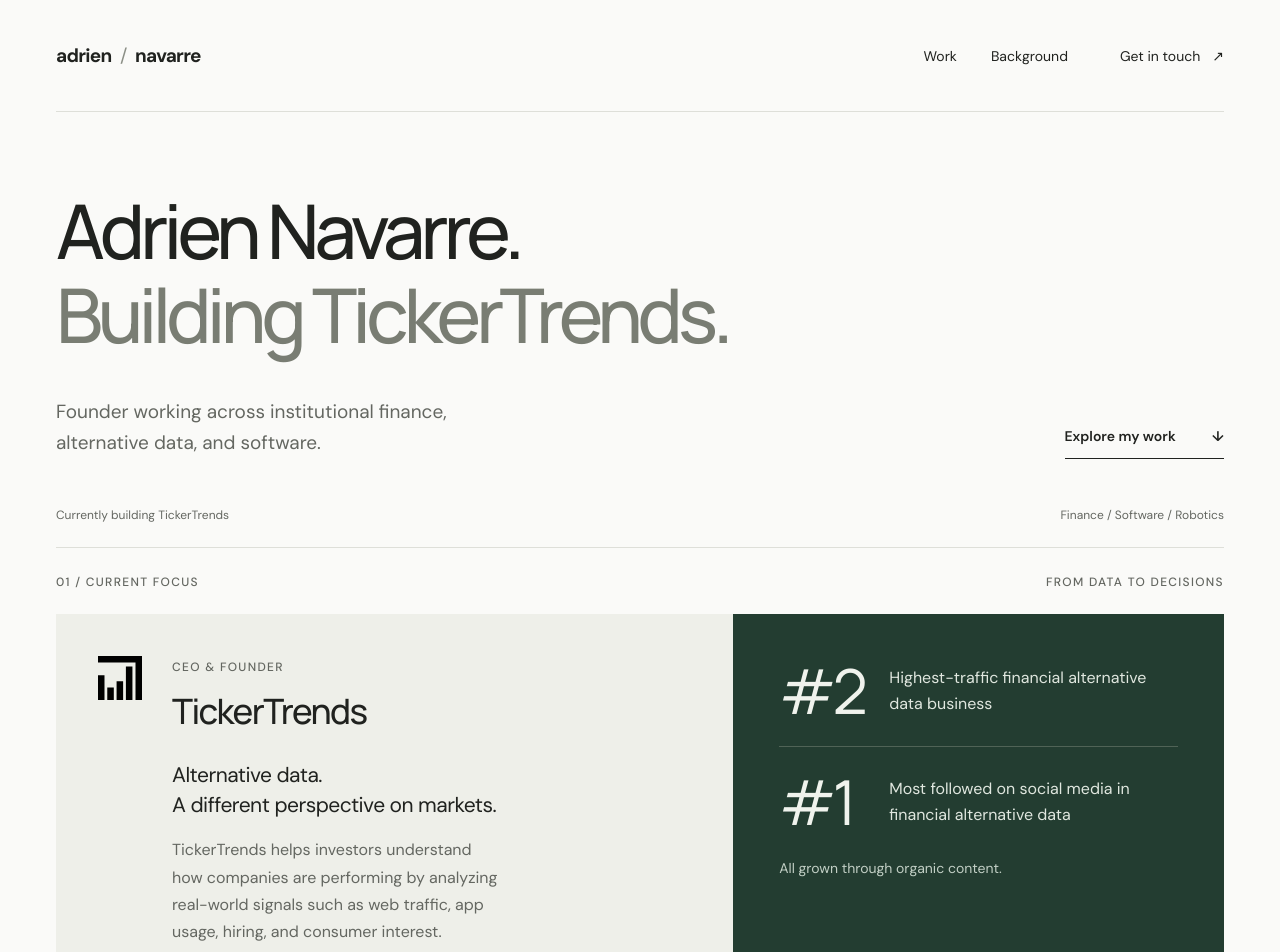
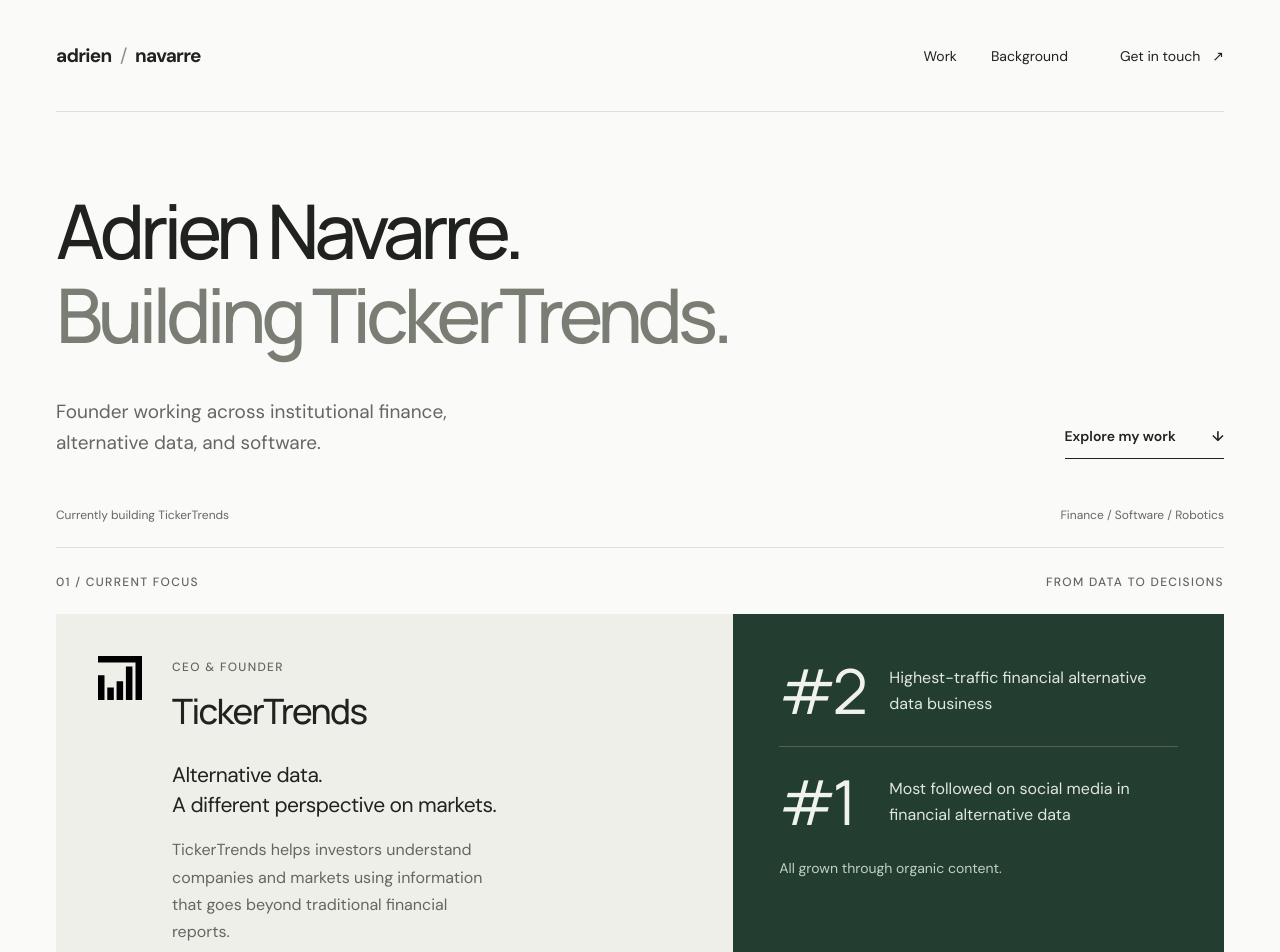
Before and after one commit to Crypto-Advisor/adrien.vc, a React (Create React App) app: page / in a window 1280 px wide. Shown: the top 952 px of the page. Built offline with nearby package versions, Linux system fonts and the light colour scheme.

Commit message:
Generalize TickerTrends explanation

```diff
--- a/src/App.js
+++ b/src/App.js
@@ -42,7 +42,7 @@
                 <p className="eyebrow">CEO & Founder</p>
                 <h2 id="work-title">TickerTrends</h2>
                 <p className="work-description">Alternative data.<br />A different perspective on markets.</p>
-                <p className="supporting-copy">TickerTrends helps investors understand how companies are performing by analyzing real-world signals such as web traffic, app usage, hiring, and consumer interest.</p>
+                <p className="supporting-copy">TickerTrends helps investors understand companies and markets using information that goes beyond traditional financial reports.</p>
                 <a className="text-link" href="https://tickertrends.io" target="_blank" rel="noopener noreferrer">Visit TickerTrends <Arrow /></a>
               </div>
             </div>
```
